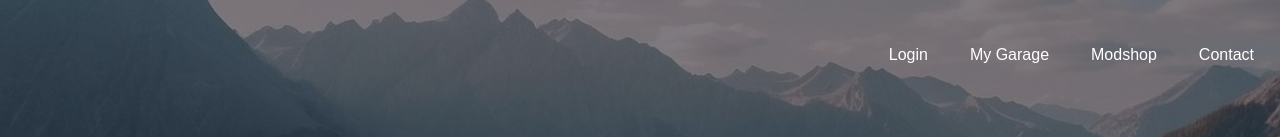
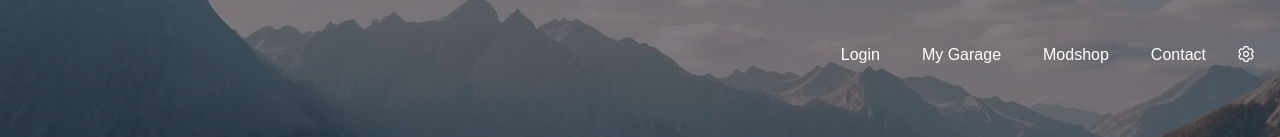
Before and after one commit to rohankaliacodes/Automod_4450, a React (Create React App) app in the folder my-app/src/client/: page / in a window 1280 px wide. Shown: the top 137 px of the page. Built offline with nearby package versions, Linux system fonts and the light colour scheme; no server answers.

Commit message:
update header

```diff
--- a/my-app/src/client/src/pages/Header.js
+++ b/my-app/src/client/src/pages/Header.js
@@ -1,7 +1,8 @@
 import React, { useState, useEffect } from "react";
 import "../styles/Header.css";
 import { useNavigate } from "react-router-dom";
-
+import { settings } from "firebase/analytics";
+import settingsIcon from "../assets/setting.png";
 function Header() {
   const navigate = useNavigate();
   const [displayName, setDisplayName] = useState(null);
@@ -43,13 +44,16 @@ function Header() {
           <button className="nav-item" onClick={() => navigate("/login")}>Login</button>
         ) : (
           <>
-            <span className="nav-item user-name">Welcome, {displayName}</span>
+            <span className="user-name">Welcome, {displayName}!</span>
             <button className="nav-item" onClick={handleLogout}>Logout</button>
           </>
         )}
         <button className="nav-item" onClick={() => navigate("/Garage")}>My Garage</button>
         <button className="nav-item" onClick={() => navigate("/Market")}>Modshop</button>
         <button className="nav-item" onClick={() => navigate("/login")}>Contact</button>
+        <button className="settings-nav-item" onClick={() => navigate("/settings")}>
+          <img src={settingsIcon} alt="Settings"></img>
+        </button>
       </div>
     </div>
   );
--- a/my-app/src/client/src/styles/Header.css
+++ b/my-app/src/client/src/styles/Header.css
@@ -21,6 +21,7 @@ body, h1, h2, h3, p, a {
 }
 
 .nav-item {
+    cursor: pointer;
     color: #ffffff;
     text-decoration: none;
     font-size: 16px;
@@ -31,15 +32,30 @@ body, h1, h2, h3, p, a {
     border: none;
 }
 
+.user-name {
+    position: absolute;
+    left: 35px; /* Adjust position to the left */
+    color: #ffffff;
+    font-size: 16px;
+    font-weight: 500;
+    margin-right: 10px; /* Equal spacing between items */
+}
+
+.settings-nav-item{
+    cursor: pointer;
+    background: none!important;
+    border: none;
+}
+
 .nav-item:hover {
-    color: #f0f0f0;
+    color: skyblue;
 }
 
 .right-actions {
     display: flex;
     align-items: center;
-    gap: 20px; /* Adjust spacing to give "Submit Listing" room */
-    margin-right: 20px; /* Add margin to pull everything to the left */
+    gap: 20px;
+    margin-right: 20px;
 }
 
 .sign-in {
```
Also changed, not shown: my-app/src/client/src/assets/setting.png (added).
